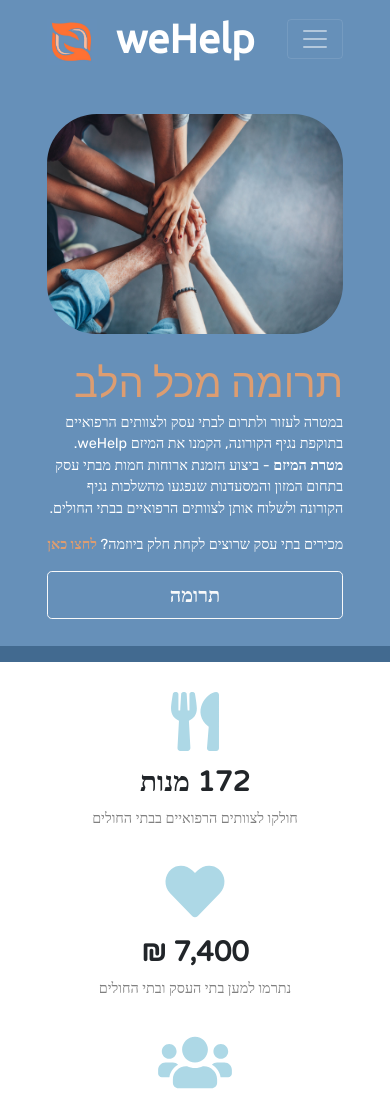
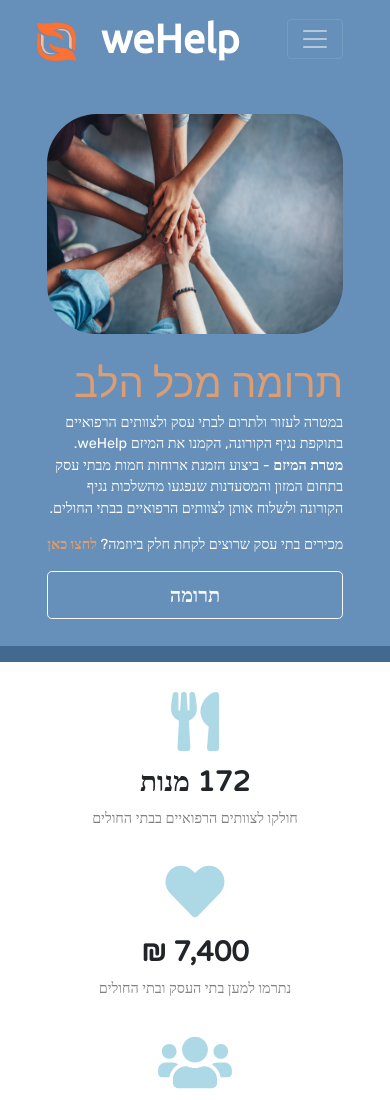
Before and after one commit to noamkanonich/weHelp, a plain HTML site: page index.html in a window 390 px wide. Shown: the top 1100 px of the page. Drawn offline with nearby package versions, Linux system fonts and the light colour scheme; a script that the page names is missing.

Commit message:
eight commit

```diff
--- a/css/styles.css
+++ b/css/styles.css
@@ -175,6 +175,7 @@ body {
     .title-logo {
         width: 50px;
         height: 46px;
+        margin-left: -15px
     }
 
     .donate-button {
```
